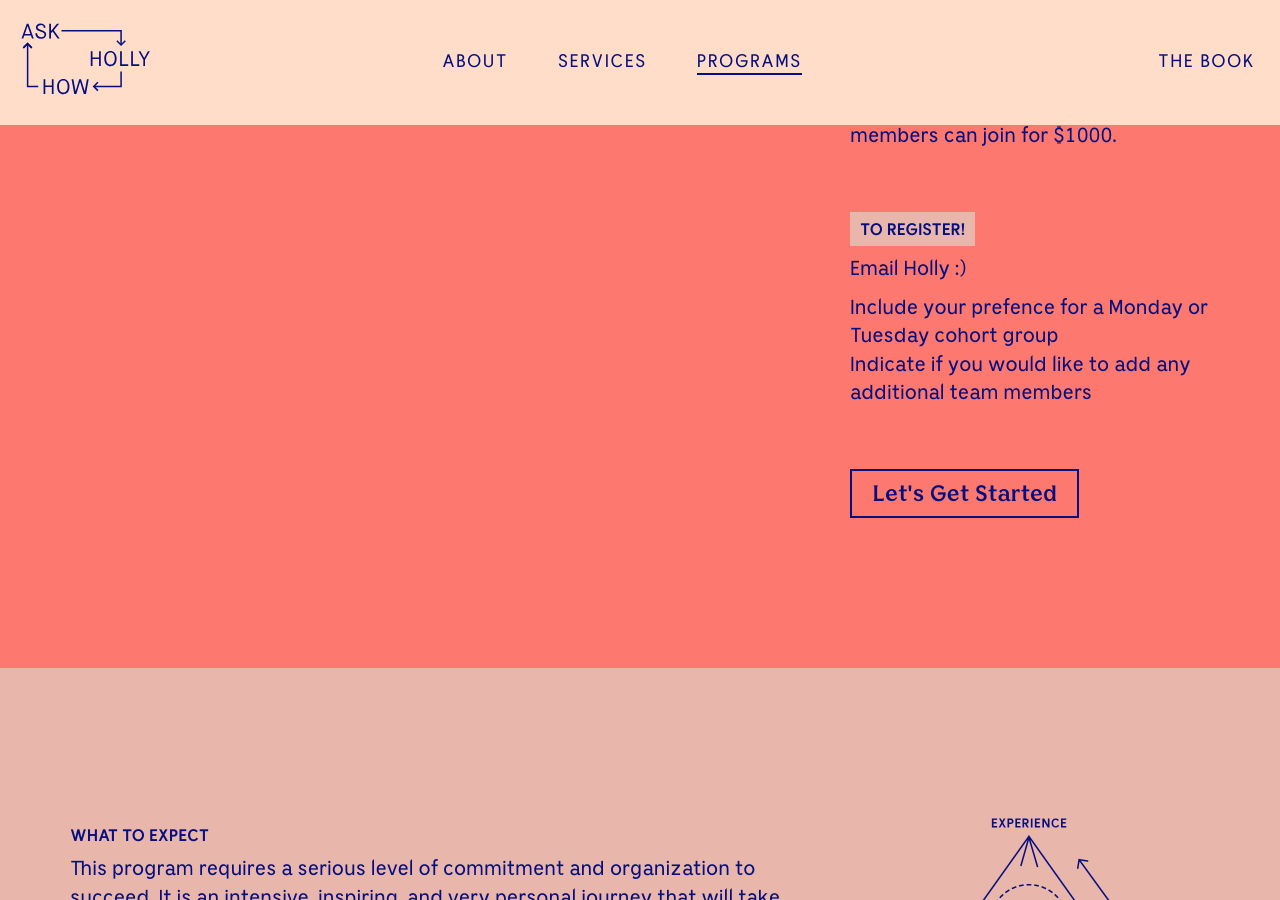
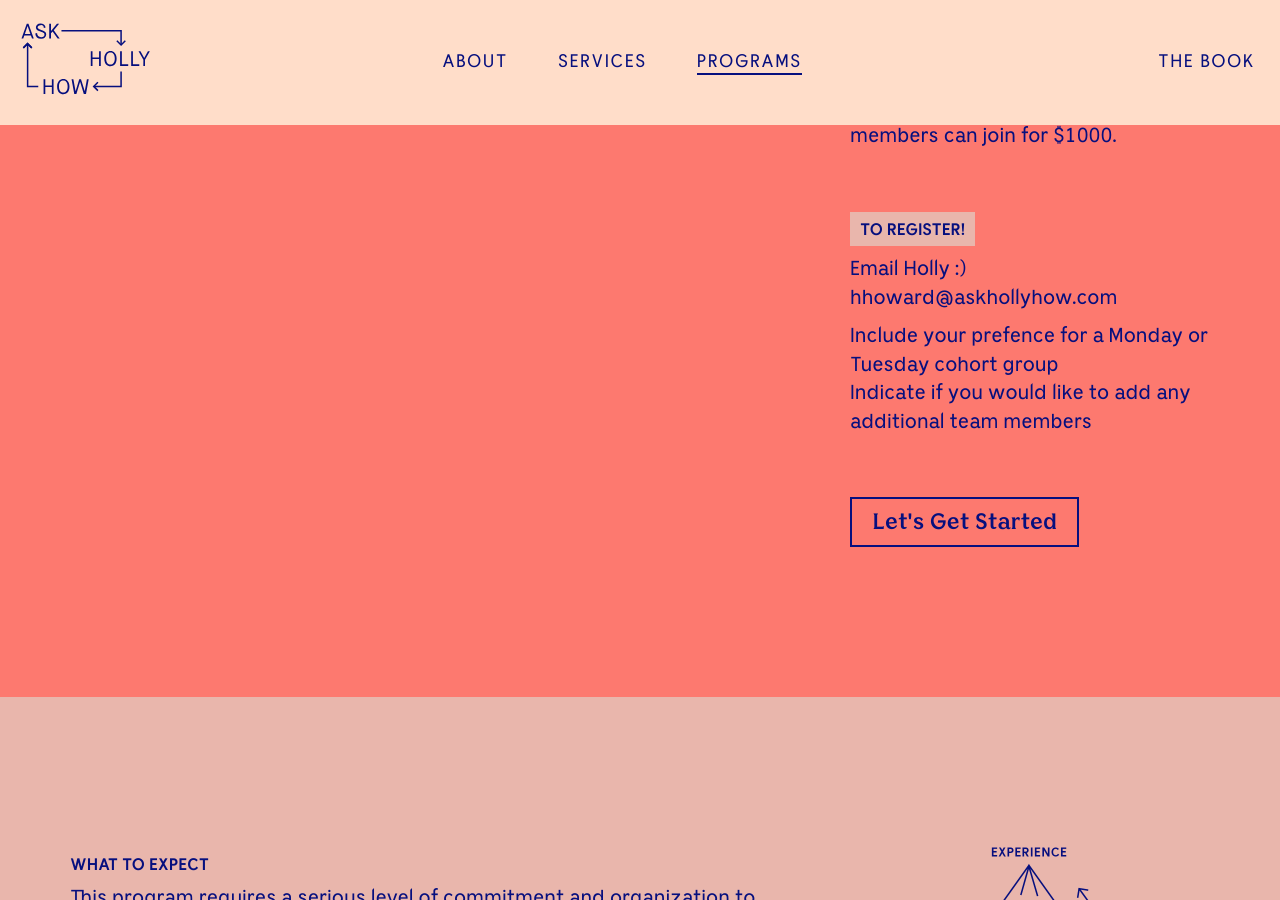
Before and after one commit to hollyhoward78/ask-holly-how, a Jekyll site: the page built from _pages/programs.md, in a window 1280 px wide and 900 px high, scrolled down 1267 px. Built offline with Jekyll 4.4.1, drawn with Linux system fonts in a browser that asks for light colours; a script that is not in the unit is left out; comment, search, counter and statistics services are not loaded.

Commit message:
Update programs.html

```diff
--- a/_layouts/programs.html
+++ b/_layouts/programs.html
@@ -43,7 +43,7 @@ layout: base
           <p>Regstration opens on Nov 1, 2021. The fee for this program is $5000 with a 10% early bird discount open from Nov 1 - Nov 12. Additional team members can join for $1000.</p>
 
           <h6 class="up-next m-xs-t-2">To Register!</h6>
-            <p>Email Holly :)</p>
+            <p>Email Holly :) hhoward@askhollyhow.com</p>
           <p>Include your prefence for a Monday or Tuesday cohort group<br/>
             Indicate if you would like to add any additional team members</p>
             <!-- <p class="caption"> This program is currently being taught at Industry City Innovation Lab in partnership with SBIDC and JP Morgan through the initiative <a href="http://www.sbidc.org/services/business-services/plan-for-growth/" target="_blank">Plan for Growth</a></p> -->
```
